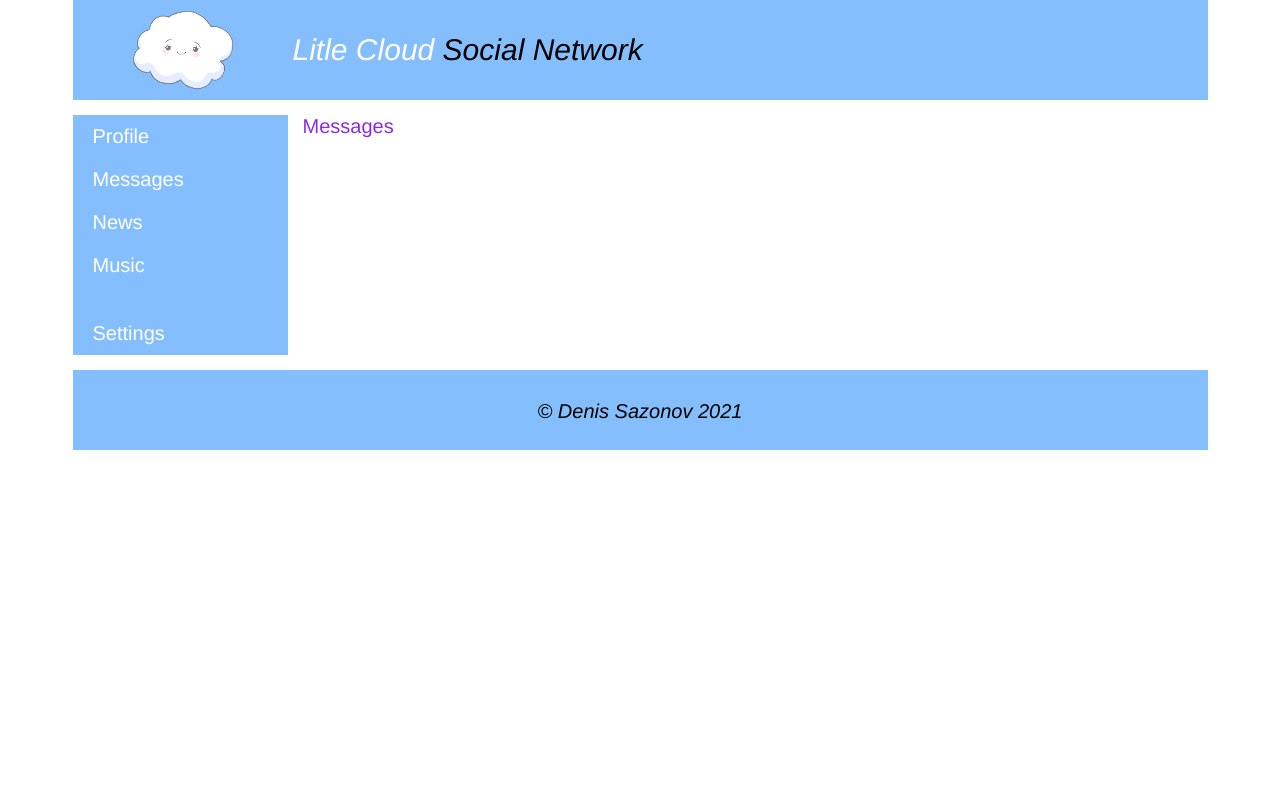
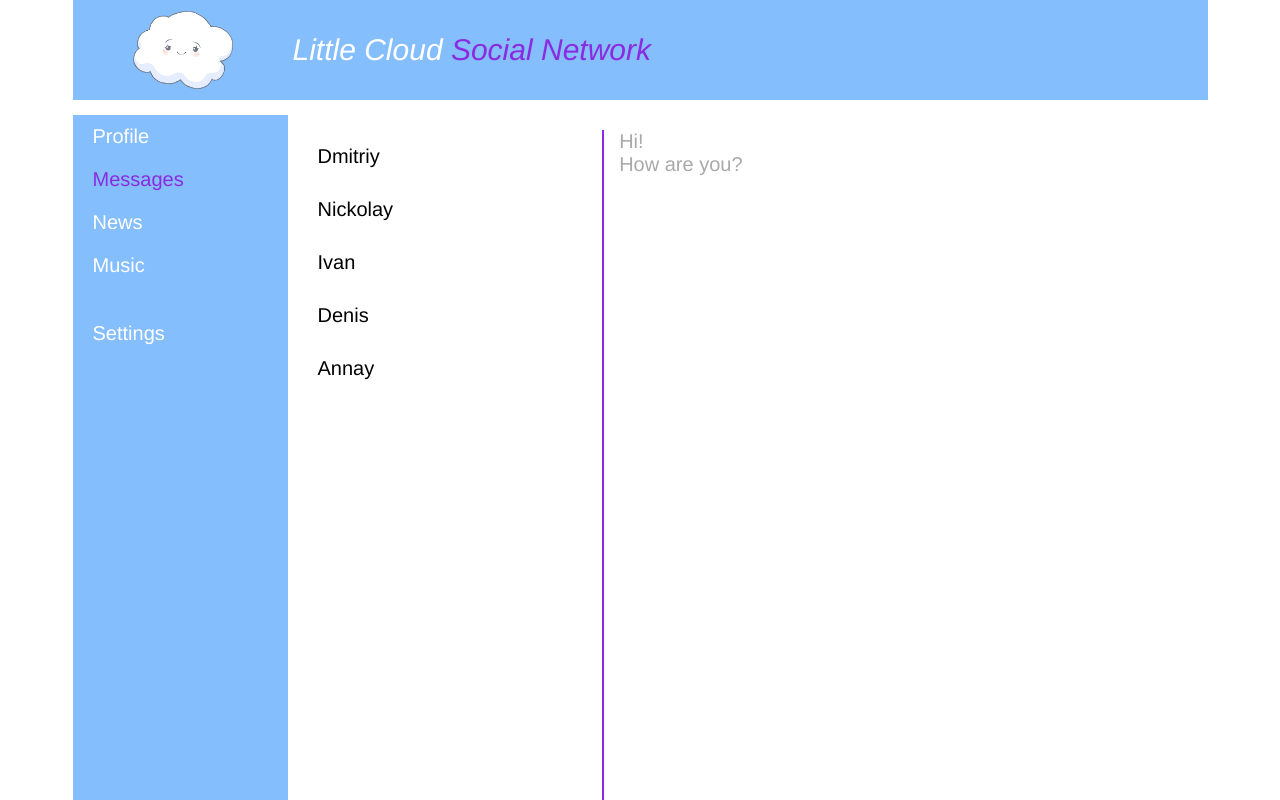
Before and after one commit to Breakhead2/Social-Network, a React (Create React App) app: page /messages in a window 1280 px wide. Shown: the top 800 px of the page. Built offline with nearby package versions, Linux system fonts and the light colour scheme.

Commit message:
application method map

```diff
--- a/src/App.css
+++ b/src/App.css
@@ -15,4 +15,5 @@
 .wrapper-content {
   grid-column: 3/11;
   grid-row: 2/6;
+  min-height: 800px;
 }
--- a/src/components/Header/Header.jsx
+++ b/src/components/Header/Header.jsx
@@ -6,7 +6,7 @@ export const Header = () => {
       <img className={style.logo} src="images/cloud.png" alt="logo" />
       <div className={style.label}>
         <a href="#s" className={style.label_link}>
-          <span className={style.mark}>Litle Cloud</span> Social Network
+          <span className={style.mark}>Little Cloud</span> Social Network
         </a>
       </div>
     </header>
--- a/src/components/Header/Header.module.css
+++ b/src/components/Header/Header.module.css
@@ -15,7 +15,7 @@ header {
 .label_link {
   font-style: italic;
   text-decoration: none;
-  color: black;
+  color: blueviolet;
   font-size: 30px;
 }
 .mark {
--- a/src/components/Menu/Menu.jsx
+++ b/src/components/Menu/Menu.jsx
@@ -1,3 +1,4 @@
+import { NavLink } from "react-router-dom";
 import style from "./Menu.module.css";
 
 export const Menu = () => {
@@ -5,21 +6,31 @@ export const Menu = () => {
     <nav className={style.navbar}>
       <div className={style.up}>
         <div className={`${style.item} ${style.active}`}>
-          <a href="/profile">Profile</a>
+          <NavLink exact to="/profile" activeClassName={style.active}>
+            Profile
+          </NavLink>
         </div>
         <div className={style.item}>
-          <a href="/messages"> Messages</a>
+          <NavLink exact to="/messages" activeClassName={style.active}>
+            Messages
+          </NavLink>
         </div>
         <div className={style.item}>
-          <a href="/news">News</a>
+          <NavLink exact to="/news" activeClassName={style.active}>
+            News
+          </NavLink>
         </div>
         <div className={style.item}>
-          <a href="/music">Music</a>
+          <NavLink exact to="/music" activeClassName={style.active}>
+            Music
+          </NavLink>
         </div>
       </div>
       <div className={style.down}>
         <div className={style.item}>
-          <a href="/settings">Settings</a>
+          <NavLink to="/settings" activeClassName={style.active}>
+            Settings
+          </NavLink>
         </div>
       </div>
     </nav>
--- a/src/components/Menu/Menu.module.css
+++ b/src/components/Menu/Menu.module.css
@@ -17,18 +17,17 @@
 }
 .item {
   font-size: 20px;
-  color: azure;
   margin: 10px 0px 10px 20px;
   cursor: pointer;
 }
-a:hover {
+.item .active {
   color: blueviolet;
 }
-.active {
+/* .active:hover {
   color: blueviolet;
+} */
+.item a {
+  text-decoration: none;
+  transition: all, 1s;
+  color: white;
 }
-a {
-  text-decoration: none;
-  color: white;
-  transition: all, 1s;
-}
--- a/src/components/Messages/Messages.jsx
+++ b/src/components/Messages/Messages.jsx
@@ -1,5 +1,50 @@
+import { NavLink } from "react-router-dom";
 import style from "./Messages.module.css";
 
+const ChatRoom = (props) => {
+  let path = "/messages/" + props.id;
+  return (
+    <div className={style.item}>
+      <NavLink activeClassName={style.active} to={path}>
+        {props.name}
+      </NavLink>
+    </div>
+  );
+};
+
+const ChatItem = (props) => {
+  return (
+    <div className={style.messages}>
+      <p className={style.message}>{props.message}</p>
+    </div>
+  );
+};
+
 export const Messages = () => {
-  return <div className={style.text}>Messages</div>;
+  let chatInfo = [
+    { id: 1, name: "Dmitriy" },
+    { id: 2, name: "Nickolay" },
+    { id: 3, name: "Ivan" },
+    { id: 4, name: "Denis" },
+    { id: 5, name: "Annay" },
+  ];
+
+  let messages = [
+    { id: 1, text: "Hi!" },
+    { id: 2, text: "How are you?" },
+  ];
+
+  let ChatRoomElements = chatInfo.map((room) => (
+    <ChatRoom name={room.name} id={room.id} />
+  ));
+  let ChatItemElements = messages.map((message) => (
+    <ChatItem message={message.text} />
+  ));
+
+  return (
+    <div className={style.box}>
+      <div className={style.chatRooms}>{ChatRoomElements}</div>
+      <div className={style.chat}>{ChatItemElements}</div>
+    </div>
+  );
 };
--- a/src/components/Messages/Messages.module.css
+++ b/src/components/Messages/Messages.module.css
@@ -1,3 +1,44 @@
-.text {
+.box {
+  display: grid;
+  grid-template-columns: 0.5fr 1fr;
+  padding: 15px;
+  justify-content: space-between;
+  column-gap: 15px;
+  min-height: 800px;
+}
+.chatItem {
+  display: flex;
+  align-items: center;
+}
+.left {
+  display: flex;
+  flex-direction: column;
+  align-items: center;
+  justify-content: center;
+  margin-right: 30px;
+}
+.left img {
+  width: 60px;
+  height: 60px;
+  border-radius: 30px;
+}
+.chatRooms {
+  display: flex;
+  flex-direction: column;
+  border-right: 2px solid blueviolet;
+}
+.item {
+  margin: 15px 0px;
+}
+.item .active {
   color: blueviolet;
+  font-size: 30px;
+  font-style: italic;
 }
+.item a {
+  text-decoration: none;
+  color: black;
+}
+.message {
+  color: darkgrey;
+}
--- a/src/components/Profile/Profile-components/MyPosts/Mypost.jsx
+++ b/src/components/Profile/Profile-components/MyPosts/Mypost.jsx
@@ -2,6 +2,15 @@ import style from "./MyPost.module.css";
 import { Post } from "./Post/Post";
 
 export const Mypost = () => {
+  let posts = [
+    { id: 1, text: "Hello, where are you disappear?", likesCount: 12 },
+    { id: 1, text: "Dude, WTF!? Where is my money?", likesCount: 4 },
+  ];
+
+  let postsElements = posts.map((post) => (
+    <Post message={post.text} likesCount={post.likesCount} />
+  ));
+
   return (
     <div className={style.myPost}>
       <h3 className={style.headdig}>My Posts</h3>
@@ -9,8 +18,7 @@ export const Mypost = () => {
         <input className={style.input} type="text" placeholder="My news..." />
         <button className={style.btn_send}>Send</button>
       </div>
-      <Post message="Hello, where are you disappear?" likesCount="12" />
-      <Post message="Dude, WTF!? Where is my money?" likesCount="4" />
+      {postsElements}
     </div>
   );
 };
--- a/src/components/Profile/Profile.module.css
+++ b/src/components/Profile/Profile.module.css
@@ -6,5 +6,6 @@
   grid-template-columns: repeat(8, 100px);
   grid-gap: 15px;
   width: 905px;
+  /* min-height: 800px; */
   box-sizing: border-box;
 }
```
Also changed, not shown: public/images/bert.jpg (added).
